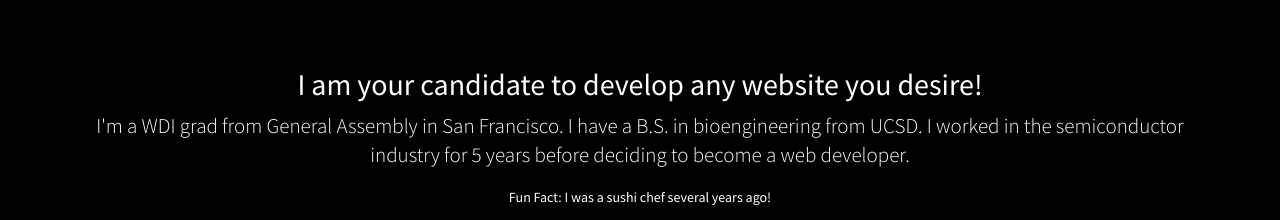
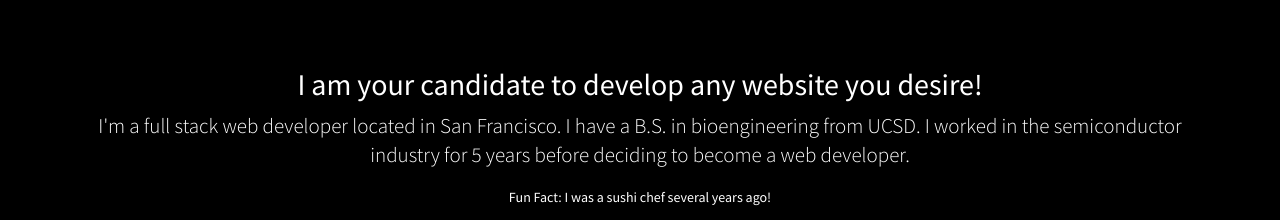
Before and after one commit to scoobaroo/kinglouischampagne, a website: page index.html in a window 1280 px wide. Shown: the part 802-1022 px from the top of the page. Drawn offline with Linux system fonts and the light colour scheme.

Commit message:
changed description

```diff
--- a/index.html
+++ b/index.html
@@ -71,7 +71,7 @@
             <div class="row">
                 <div class="col-lg-12 text-center">
                     <h2>I am your candidate to develop any website you desire!</h2>
-                    <p class="lead">I'm a WDI grad from General Assembly in San Francisco. I have a B.S. in bioengineering from UCSD. I worked in the semiconductor industry for 5 years before deciding to become a web developer.</p>
+                    <p class="lead">I'm a full stack web developer located in San Francisco. I have a B.S. in bioengineering from UCSD. I worked in the semiconductor industry for 5 years before deciding to become a web developer.</p>
                     <h5>Fun Fact: I was a sushi chef several years ago!</h5>
                 </div>
             </div>
```
Also changed, not shown: 1 other file.
